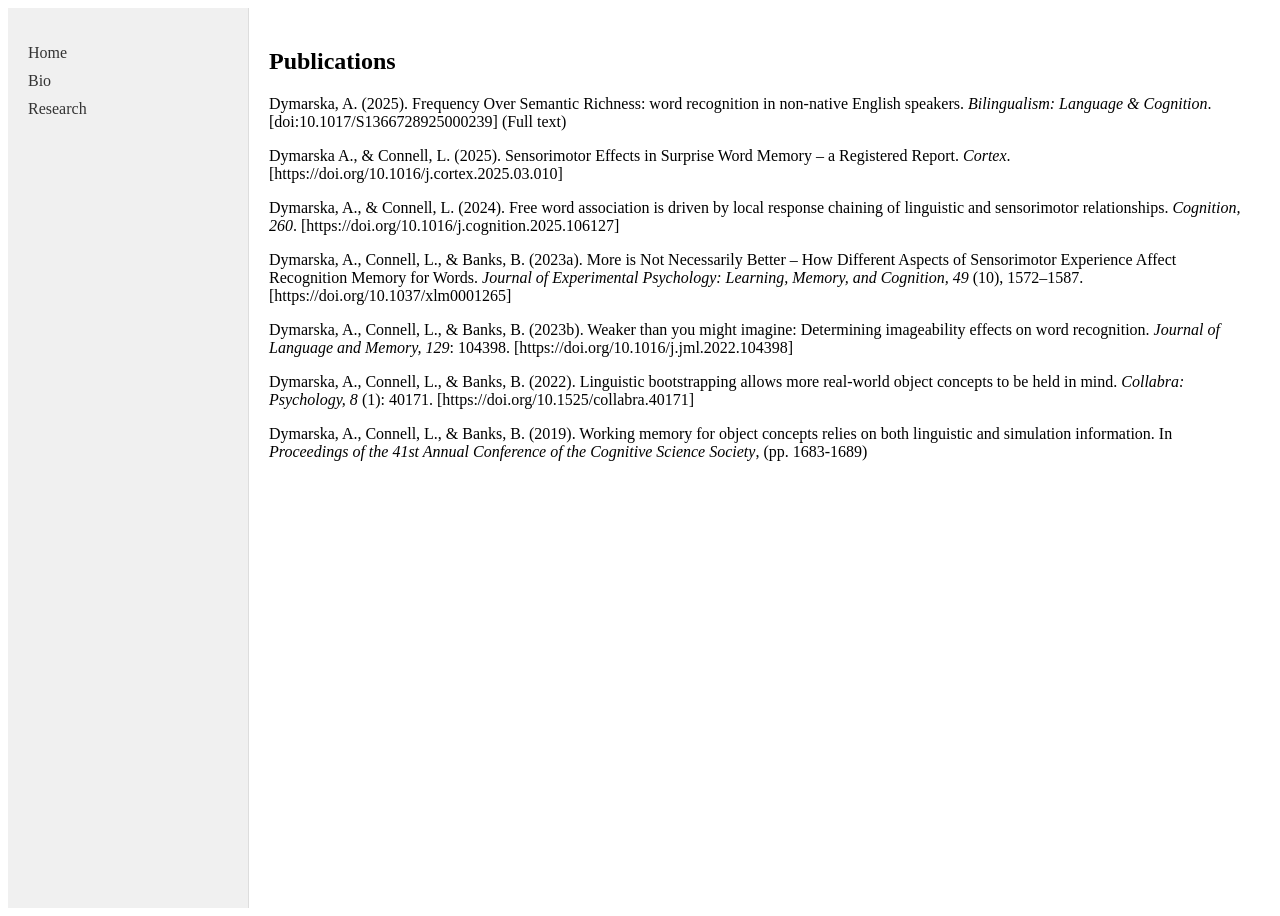
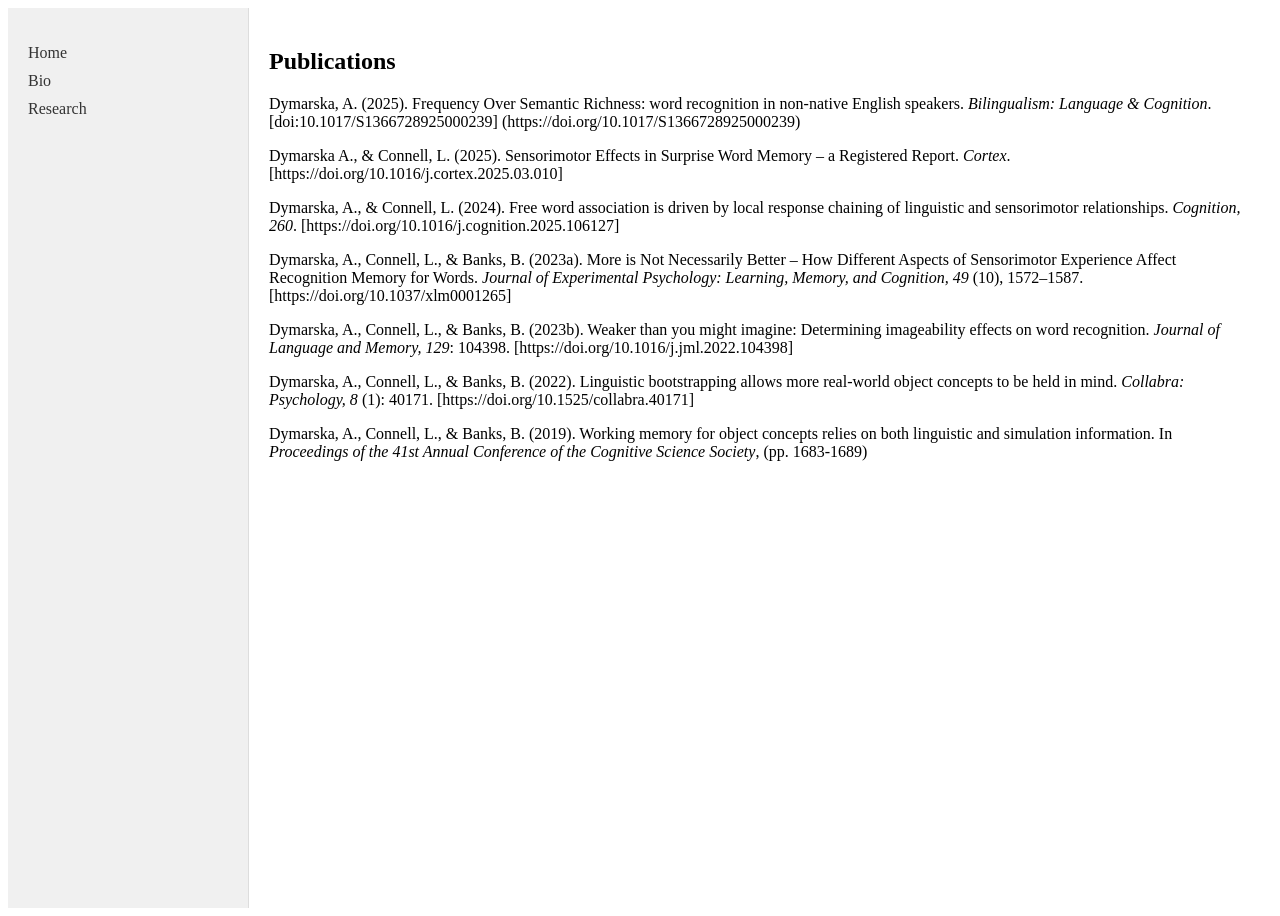
Before and after one commit to AgataDymarska/agatadymarska.github.io, a Jekyll site: the page built from research.md, in a window 1280 px wide. Built offline with Jekyll 4.4.1, drawn with Linux system fonts in a browser that asks for light colours.

Commit message:
Update research.md

```diff
--- a/research.md
+++ b/research.md
@@ -4,7 +4,7 @@ title: "Research"
 ---
 ## Publications
 
-Dymarska, A. (2025). Frequency Over Semantic Richness: word recognition in non-native English speakers. *Bilingualism: Language & Cognition*. [doi:10.1017/S1366728925000239] (Full text)
+Dymarska, A. (2025). Frequency Over Semantic Richness: word recognition in non-native English speakers. *Bilingualism: Language & Cognition*. [doi:10.1017/S1366728925000239] (https://doi.org/10.1017/S1366728925000239)
 
 Dymarska A., & Connell, L. (2025). Sensorimotor Effects in Surprise Word Memory – a Registered Report. *Cortex*. [https://doi.org/10.1016/j.cortex.2025.03.010]
 
```
